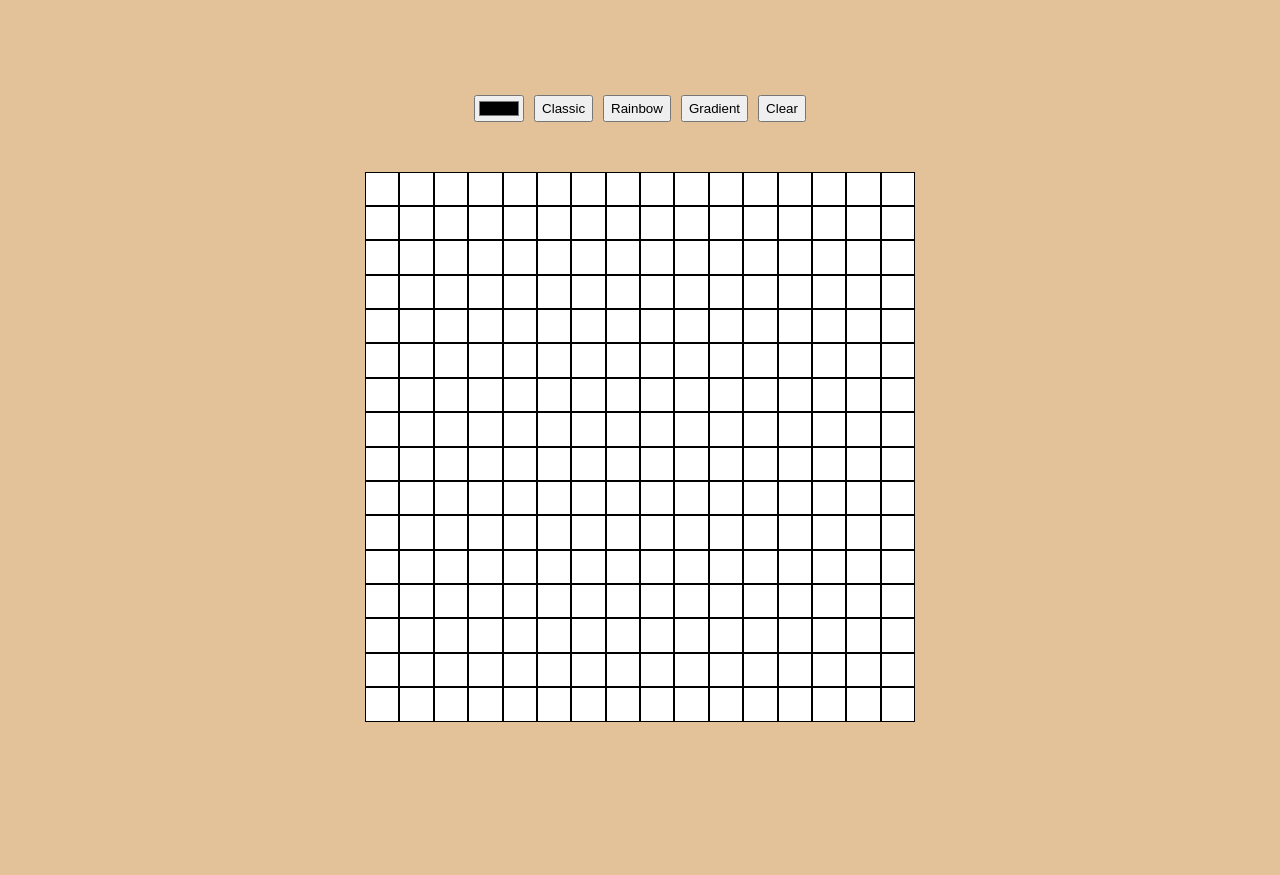
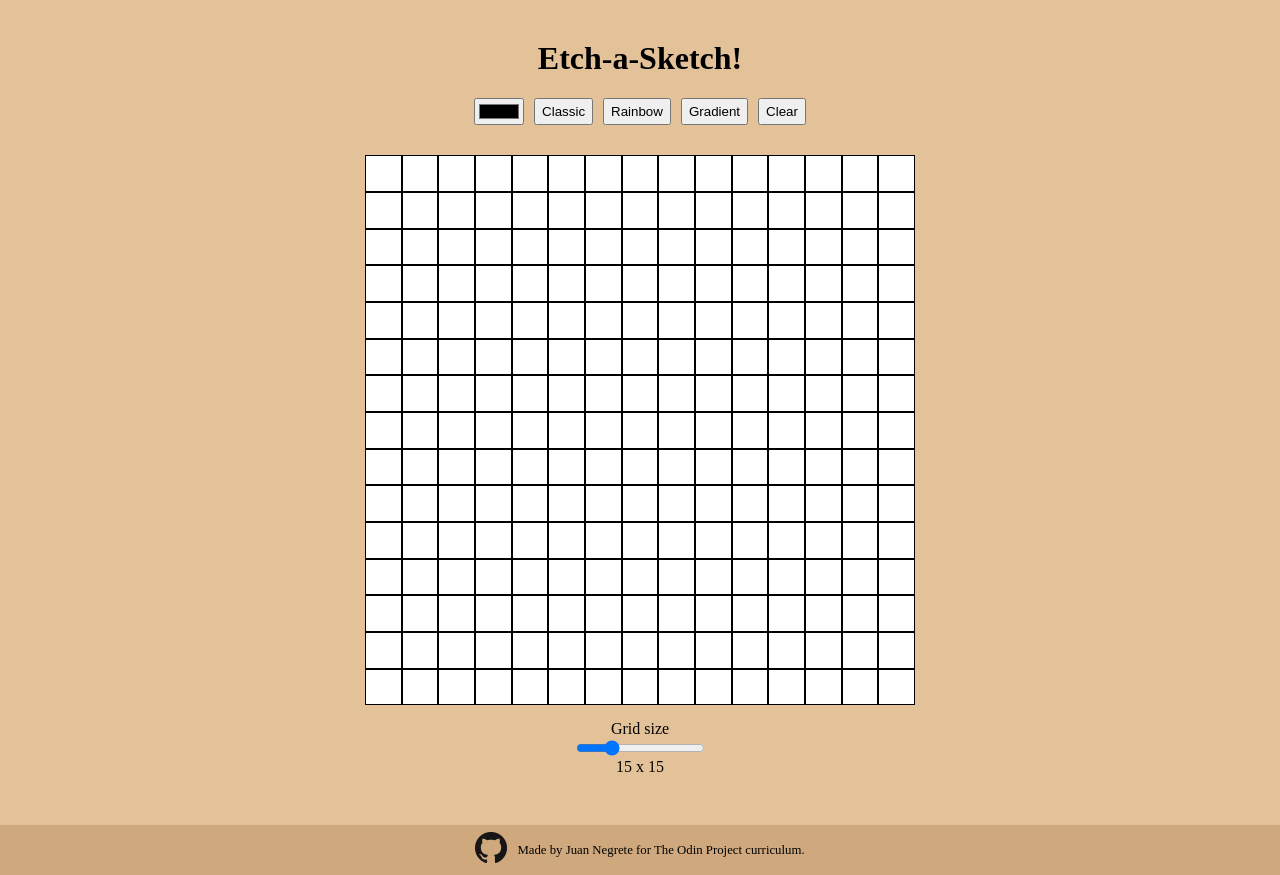
Before and after one commit to iohannc/EtchASketch-Odin, a plain HTML site: page index.html in a window 1280 px wide. Before the commit the page ends 816 px from the top, so only its background shows below. Drawn offline with Linux system fonts and the light colour scheme.

Commit message:
Add changing grid size functionality with the input type=range element. Also add title and footer

```diff
--- a/index.html
+++ b/index.html
@@ -10,6 +10,7 @@
   </head>
   <body ondragstart="return false;" ondrop="return false;">
     <div class="container">
+      <h1>Etch-a-Sketch!</h1>
       <div class="buttons-container">
         <div>
           <input
@@ -25,6 +26,25 @@
         <button id="clear-button">Clear</button>
       </div>
       <div class="sketchArea"></div>
+      <div class="slider-area">
+      <label for="sketch-pad-size">Grid size</label>
+      <input
+      type="range"
+      min="10"
+      max="30"
+      step="5"
+      value="15"
+      list="tickmarks"
+      name="sketch-pad-size"
+      id="sketch-pad-size">
+      <span></span>
+      </div>
+      <footer>
+        <a href="https://github.com/iohannc" target="_blank"
+          ><img src="./src/img/github.png" alt="GitHub Logo"
+        /></a>
+        <span>Made by Juan Negrete for The Odin Project curriculum.</span>
+      </footer>
     </div>
   </body>
 </html>
--- a/src/script.js
+++ b/src/script.js
@@ -1,13 +1,13 @@
 // Return a random rgb value in a string.
 function randomRGB() {
-  const r = Math.floor((Math.random() * 255) + 1);
-  const g = Math.floor((Math.random() * 255) + 1);
-  const b = Math.floor((Math.random() * 255) + 1);
+  const r = Math.floor(Math.random() * 255 + 1);
+  const g = Math.floor(Math.random() * 255 + 1);
+  const b = Math.floor(Math.random() * 255 + 1);
   return `rgb(${r}, ${g}, ${b})`;
 }
 
 function setGradient(target) {
-  if (!target.style.filter) target.style.filter = 'brightness(0.9)';
+  if (!target.style.filter) target.style.filter = "brightness(0.9)";
   let currentGradient = Number(target.style.filter.slice(11, 14));
   if (currentGradient != 0) {
     currentGradient -= 0.1;
@@ -15,24 +15,27 @@ function setGradient(target) {
   } else return;
 }
 
-let brushMode = 'standard';
+let brushMode = "standard";
 
 const sketchArea = document.querySelector(".sketchArea");
-let sketchPadSize = 16;
-sketchArea.style.gridTemplateColumns = `repeat(${sketchPadSize}, 1fr)`;
+const slider = document.querySelector("#sketch-pad-size");
+const sliderLabel = slider.nextSibling;
+slider.value = 15; //Reinitialize default size with each reload.
+sliderLabel.textContent = `${slider.value} x ${slider.value}`;
+let sketchPadSize = slider.value;
+sketchArea.style.gridTemplateColumns = `repeat(${sketchPadSize}, 1fr)`; // This is how we make sure the grid stays a square.
 
-const brushColor = document.querySelector('#brush-color');
-brushColor.value = '#000'; //Reinitialize default color with each reload.
+const brushColor = document.querySelector("#brush-color");
+brushColor.value = "#000"; //Reinitialize default color with each reload.
 
 // Detect if the mouse button is currently being pressed.
 let mouseDown = 0;
-document.body.addEventListener('mousedown', (e) => {
+document.body.addEventListener("mousedown", (e) => {
   ++mouseDown;
 });
-document.body.addEventListener('mouseup', (e) => {
+document.body.addEventListener("mouseup", (e) => {
   --mouseDown;
 });
-
 
 for (let i = 0; i < sketchPadSize * sketchPadSize; i++) {
   let newDiv = document.createElement("div");
@@ -40,20 +43,86 @@ for (let i = 0; i < sketchPadSize * sketchPadSize; i++) {
   sketchArea.appendChild(newDiv);
 }
 
+slider.addEventListener("change", (e) => {
+  let child = sketchArea.lastElementChild;
+  while (child) {
+    sketchArea.removeChild(child);
+    child = sketchArea.lastElementChild;
+  }
+  for (let i = 0; i < e.target.value * e.target.value; i++) {
+    let newSizeDiv = document.createElement("div");
+    newSizeDiv.classList.add("tile");
+    sketchArea.appendChild(newSizeDiv);
+  }
+  sketchArea.style.gridTemplateColumns = `repeat(${e.target.value}, 1fr)`;
+  sliderLabel.textContent = `${e.target.value} x ${e.target.value}`;
+
+  // Have to add all the event listeners all over again since we just deleted
+  // all of the original nodes alongside their respective listeners.
+  const sketchTiles = document.querySelectorAll(".tile");
+  sketchTiles.forEach((tile) => {
+    tile.addEventListener("mouseover", (e) => {
+      if (mouseDown) {
+        switch (brushMode) {
+          case "standard":
+            tile.style.filter = "";
+            e.target.style.backgroundColor = brushColor.value;
+            break;
+          case "rainbow":
+            tile.style.filter = "";
+            e.target.style.backgroundColor = randomRGB();
+            break;
+          case "gradient":
+            setGradient(e.target);
+            break;
+        }
+      }
+    });
+  });
+
+  sketchTiles.forEach((tile) => {
+    tile.addEventListener("mousedown", (e) => {
+      switch (brushMode) {
+        case "standard":
+          tile.style.filter = "";
+          e.target.style.backgroundColor = brushColor.value;
+          break;
+        case "rainbow":
+          tile.style.filter = "";
+          e.target.style.backgroundColor = randomRGB();
+          break;
+        case "gradient":
+          setGradient(e.target);
+          break;
+      }
+    });
+  });
+
+  const clearButton = document.querySelector("#clear-button");
+  clearButton.addEventListener("click", () => {
+    sketchTiles.forEach((tile) => {
+      tile.style.filter = "";
+      tile.style.backgroundColor = "#fff";
+    });
+  });
+});
+
+//---------------------------------------------------------------
+
 const sketchTiles = document.querySelectorAll(".tile");
-sketchTiles.forEach(tile => {
+sketchTiles.forEach((tile) => {
   tile.addEventListener("mouseover", (e) => {
     if (mouseDown) {
       switch (brushMode) {
-        case 'standard':
-          tile.style.filter = '';
+        case "standard":
+          tile.style.filter = "";
           e.target.style.backgroundColor = brushColor.value;
           break;
-        case 'rainbow':
-          tile.style.filter = '';
+        case "rainbow":
+          tile.style.filter = "";
           e.target.style.backgroundColor = randomRGB();
           break;
-        case 'gradient':
+        case "gradient":
           setGradient(e.target);
           break;
       }
@@ -61,43 +130,43 @@ sketchTiles.forEach(tile => {
   });
 });
 
-sketchTiles.forEach(tile => {
+sketchTiles.forEach((tile) => {
   tile.addEventListener("mousedown", (e) => {
     switch (brushMode) {
-      case 'standard':
-        tile.style.filter = '';
+      case "standard":
+        tile.style.filter = "";
         e.target.style.backgroundColor = brushColor.value;
         break;
-      case 'rainbow':
-        tile.style.filter = '';
+      case "rainbow":
+        tile.style.filter = "";
         e.target.style.backgroundColor = randomRGB();
         break;
-      case 'gradient':
+      case "gradient":
         setGradient(e.target);
         break;
-  }});
+    }
+  });
 });
 
-const clearButton = document.querySelector('#clear-button')
-clearButton.addEventListener('click', () => {
-  sketchTiles.forEach(tile => {
-    tile.style.filter = '';
-    tile.style.backgroundColor = '#fff';
-
-  })
+const clearButton = document.querySelector("#clear-button");
+clearButton.addEventListener("click", () => {
+  sketchTiles.forEach((tile) => {
+    tile.style.filter = "";
+    tile.style.backgroundColor = "#fff";
+  });
 });
 
-const standardButton = document.querySelector('#standard-button');
-standardButton.addEventListener('click', () => {
-  brushMode = 'standard';
+const standardButton = document.querySelector("#standard-button");
+standardButton.addEventListener("click", () => {
+  brushMode = "standard";
 });
 
-const rainbowButton = document.querySelector('#rainbow-button');
-rainbowButton.addEventListener('click', () => {
-  brushMode = 'rainbow';
+const rainbowButton = document.querySelector("#rainbow-button");
+rainbowButton.addEventListener("click", () => {
+  brushMode = "rainbow";
 });
 
-const gradientButton = document.querySelector('#gradient-button');
-gradientButton.addEventListener('click', () => {
-  brushMode = 'gradient';
+const gradientButton = document.querySelector("#gradient-button");
+gradientButton.addEventListener("click", () => {
+  brushMode = "gradient";
 });
--- a/src/styles.css
+++ b/src/styles.css
@@ -8,18 +8,21 @@ html {
 
 body {
 background-color: rgb(228, 194, 153);
+min-height: 100vh;
+height: 100vh;
 }
 
 .container {
   display: flex;
-  height: 100vh;
+  min-height: inherit;
+  height: inherit;
   flex-direction: column;
   justify-content: center;
   align-items: center;
 }
 
 .buttons-container {
-  margin-bottom: 50px;
+  margin-bottom: 30px;
   display: flex;
   gap: 10px;
 }
@@ -28,12 +31,36 @@ background-color: rgb(228, 194, 153);
   display: grid;
   height: 550px;
   width: 550px;
-  /* grid-template-columns: repeat(6, 50px); */
 }
 
 .tile {
-  /* height: 50px;
-  width: 50px; */
   background-color: rgb(255, 255, 255);
   border: 1px solid rgb(0, 0, 0);
 }
+
+.slider-area {
+  display: flex;
+  flex-direction: column;
+  justify-content: center;
+  align-items: center;
+  margin-top: 15px;
+}
+
+h1 {
+  margin-top: 0;
+}
+
+footer {
+  display: flex;
+  align-items: center;
+  justify-content: center;
+  gap: 10px;
+  font-size: .8em;
+  background-color: rgb(207, 169, 125);
+  margin-top: 10px;
+  width: 100vw;
+  margin-top: 10px;
+  position: absolute;
+  height: 50px;
+  bottom: -75px;
+}
```
Also changed, not shown: src/img/github.png (added).
